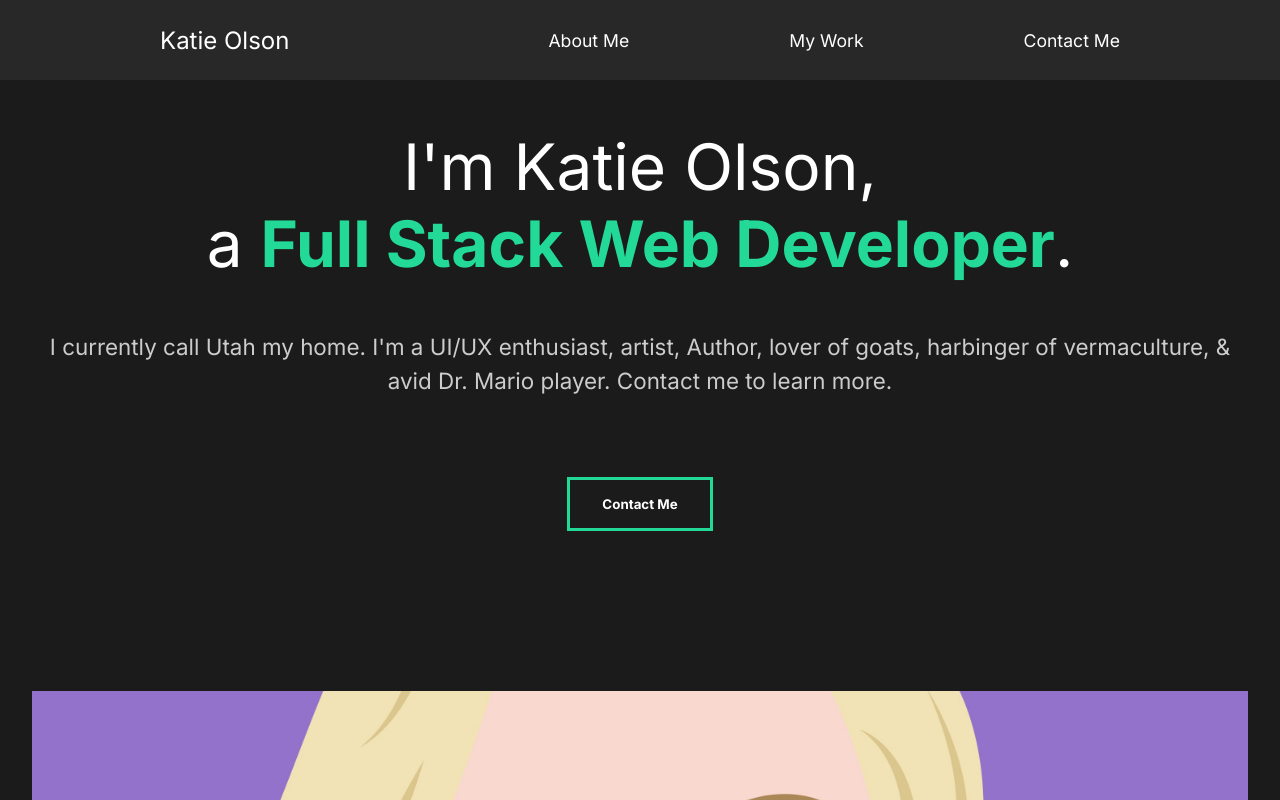
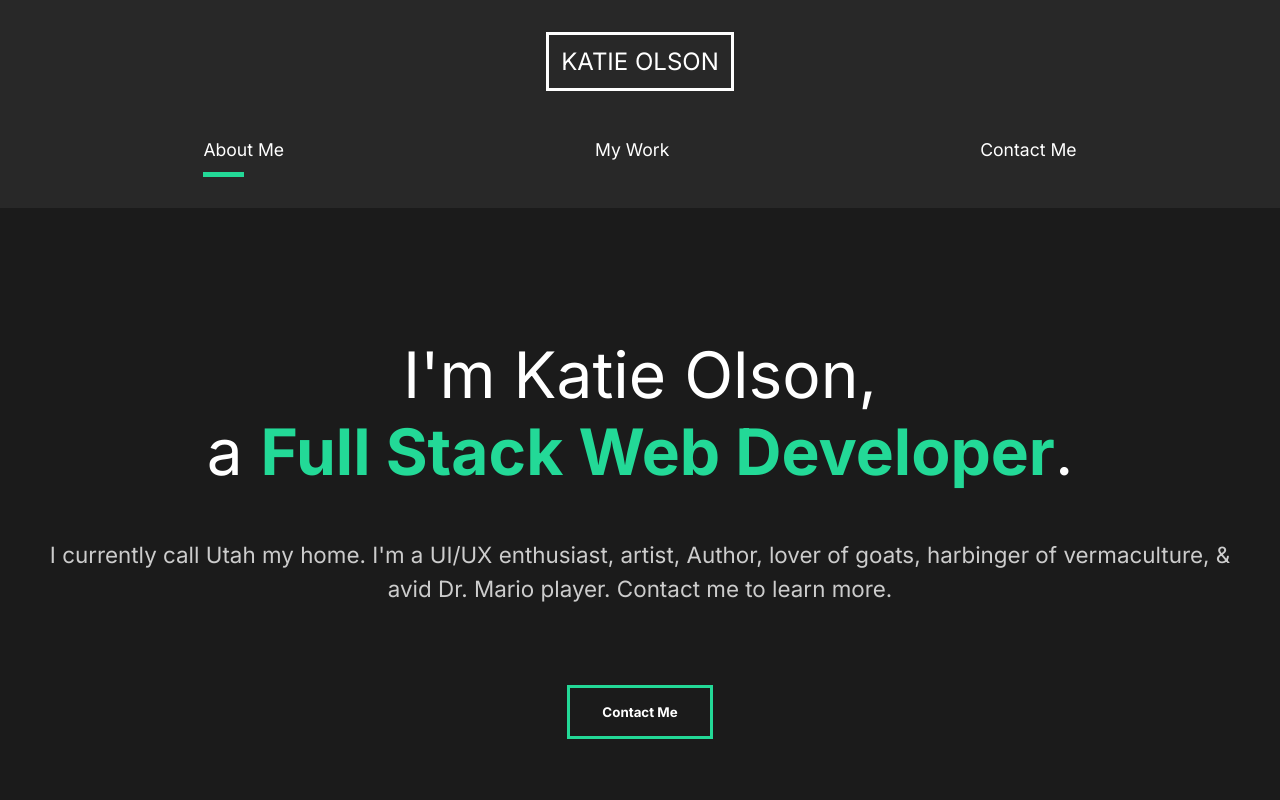
Before and after one commit to katieolson84/katie-olson-portfolio, a React (Create React App) app in the folder portfolio/: page / in a window 1280 px wide. Shown: the top 800 px of the page. Built offline with nearby package versions, Linux system fonts and the light colour scheme.

Commit message:
nav media complete

```diff
--- a/portfolio/src/components/Nav.js
+++ b/portfolio/src/components/Nav.js
@@ -1,20 +1,40 @@
 import React from 'react'
 import styled from 'styled-components';
 import { Link } from 'react-router-dom';
+import { motion } from 'framer-motion';
+import { useLocation } from 'react-router-dom';
 
 const Nav = () => {
+    const { pathname } = useLocation();
     return (
         <NavContainer>
-            <h1><Link id="logo" to='/'>Katie Olson</Link></h1>
+            <h1>
+                <Link id="logo" to='/'>KATIE OLSON</Link>
+            </h1>
             <ul>
                 <li>
                     <Link to="/">About Me</Link>
+                    <Line
+                        transition={{ duration: 0.75 }}
+                        initial={{ width: "0%" }}
+                        animate={{ width: pathname === "/" ? "50%" : "0%" }}
+                    />
                 </li>
                 <li>
                     <Link to="/work">My Work</Link>
+                    <Line
+                        transition={{ duration: 0.75 }}
+                        initial={{ width: "0%" }}
+                        animate={{ width: pathname === "/work" ? "50%" : "0%" }}
+                    />
                 </li>
                 <li>
                     <Link to="/contact">Contact Me</Link>
+                    <Line
+                        transition={{ duration: 0.75 }}
+                        initial={{ width: "0%" }}
+                        animate={{ width: pathname === "/contact" ? "50%" : "0%" }}
+                    />
                 </li>
             </ul>
         </NavContainer>
@@ -29,10 +49,10 @@
     align-items: center;
     padding: 1rem 10rem;
     background: #282828;
-    position: fixed;
-    width: 100%;
-    z-index: 5;
-    /* z-index: */
+    position: sticky;
+    top: 0;
+    z-index: 10;
+
     a{
         color: white;
         text-decoration: none;
@@ -45,11 +65,40 @@
         font-size: 1.5rem;
         font-family: "Inter", sans-serif;
         font-weight: lighter;
+        border: solid white 3px;
+        padding: .75rem;
     }
     li{
         padding-left: 10rem;
         position: relative;
     }
-`
+    @media (max-width: 1300px) {
+    flex-direction: column;
+    padding: 1rem 1rem;
+    #logo {
+      display: inline-block;
+      margin: 1rem;
+    }
+    ul {
+      padding: 2rem;
+      justify-content: space-around;
+      width: 100%;
+      li {
+        padding: 0;
+      }
+    }
+  }
+`;
 
+const Line = styled(motion.div)`
+  height: 0.3rem;
+  background: #23d997;
+  width: 0%;
+  position: absolute;
+  bottom: -80%;
+  left: 60%;
+  @media (max-width: 1300px) {
+    left: 0%;
+  }
+`;
 export default Nav
```
